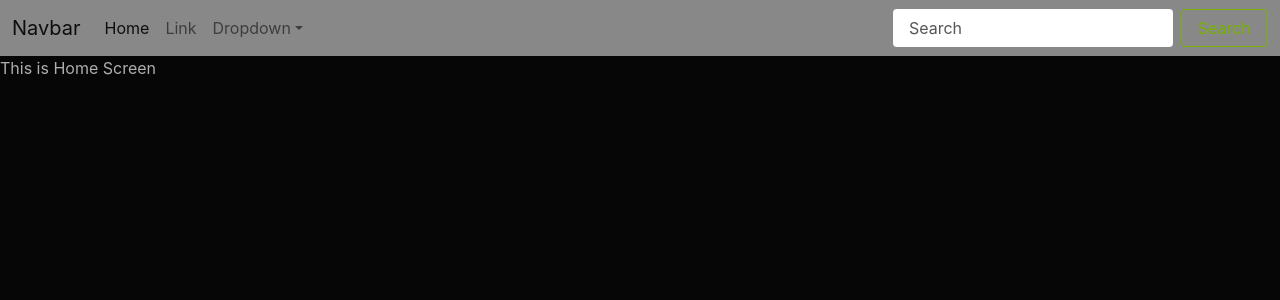
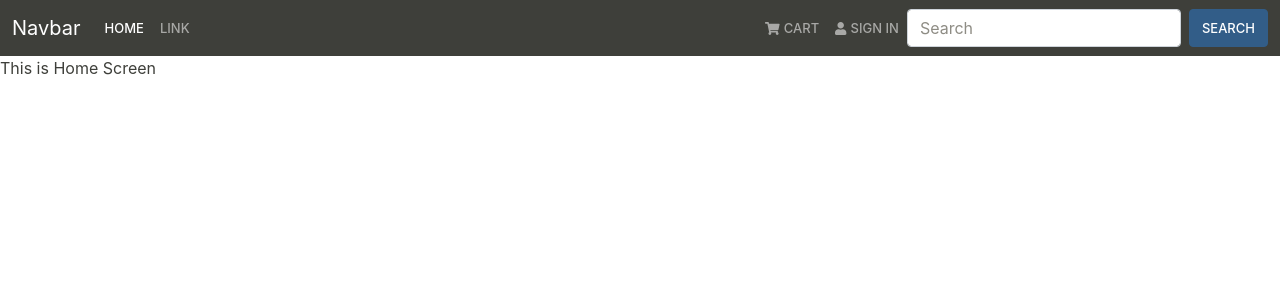
Before and after one commit to Raj8313/react-initial-setup, a React (Create React App) app: page / in a window 1280 px wide. Shown: the top 300 px of the page. Built offline with nearby package versions, Linux system fonts and the light colour scheme.

Commit message:
fontawesomme icons added to navbar

```diff
--- a/package.json
+++ b/package.json
@@ -3,6 +3,9 @@
   "version": "0.1.0",
   "private": true,
   "dependencies": {
+    "@fortawesome/fontawesome-svg-core": "^1.2.36",
+    "@fortawesome/free-solid-svg-icons": "^5.15.4",
+    "@fortawesome/react-fontawesome": "^0.1.15",
     "@testing-library/jest-dom": "^5.14.1",
     "@testing-library/react": "^11.2.7",
     "@testing-library/user-event": "^12.8.3",
--- a/src/components/Navbar.jsx
+++ b/src/components/Navbar.jsx
@@ -1,39 +1,66 @@
-const Navbar=()=>{
- return(
-   <nav className="navbar navbar-expand-lg navbar-light bg-light">
+import { FontAwesomeIcon } from "@fortawesome/react-fontawesome";
+import { faShoppingCart, faUser } from "@fortawesome/free-solid-svg-icons";
+
+const Navbar = () => {
+  return (
+    <nav className="navbar navbar-expand-lg navbar-dark bg-primary">
       <div className="container-fluid">
-    <a className="navbar-brand" href="/">Navbar</a>
-    <button className="navbar-toggler" type="button" data-bs-toggle="collapse" data-bs-target="#navbarSupportedContent" aria-controls="navbarSupportedContent" aria-expanded="false" aria-label="Toggle navigation">
+        <a className="navbar-brand" href="/">
+          Navbar
+        </a>
+        <button
+          className="navbar-toggler"
+          type="button"
+          data-bs-toggle="collapse"
+          data-bs-target="#navbarSupportedContent"
+          aria-controls="navbarSupportedContent"
+          aria-expanded="false"
+          aria-label="Toggle navigation"
+        >
           <span className="navbar-toggler-icon"></span>
         </button>
         <div className="collapse navbar-collapse" id="navbarSupportedContent">
           <ul className="navbar-nav me-auto mb-2 mb-lg-0">
             <li className="nav-item">
-          <a className="nav-link active" aria-current="page" href="/">Home</a>
+              <a className="nav-link active" aria-current="page" href="/">
+                Home
+              </a>
             </li>
             <li className="nav-item">
-          <a className="nav-link" href="/">Link</a>
+              <a className="nav-link" href="/">
+                Link
+              </a>
             </li>
-        <li className="nav-item dropdown">
-          <a className="nav-link dropdown-toggle" href="/" id="navbarDropdown" role="button" data-bs-toggle="dropdown" aria-expanded="false">
-            Dropdown
+          </ul>
+          <ul className="navbar-nav ms-auto mb-2 mb-lg-0">
+            <li>
+              <a href="/" className="nav-link">
+                <FontAwesomeIcon icon={faShoppingCart} className="me-1" />
+                CART
               </a>
-          <ul className="dropdown-menu" aria-labelledby="navbarDropdown">
-            <li><a className="dropdown-item" href="/">Action</a></li>
-            <li><a className="dropdown-item" href="/">Another action</a></li>
-            <li><a className="dropdown-item" href="/">Something else here</a></li>
-          </ul>
             </li>
-
+            <li>
+              <a href="/" className="nav-link">
+                <FontAwesomeIcon icon={faUser} className="me-1" />
+                SIGN IN
+              </a>
+            </li>
           </ul>
           <form className="d-flex">
-        <input className="form-control me-2" type="search" placeholder="Search" aria-label="Search" />
-        <button className="btn btn-outline-success" type="submit">Search</button>
+            <input
+              className="form-control me-2"
+              type="search"
+              placeholder="Search"
+              aria-label="Search"
+            />
+            <button className="btn btn-primary" type="submit">
+              Search
+            </button>
           </form>
         </div>
       </div>
     </nav>
- )
-}
+  );
+};
 
 export default Navbar;
```
Also changed, not shown: src/css/bootstrap.min.css, 1 other file (tests, documents, lock files or other folders). Lines whose indentation alone changed are shown as unchanged.
